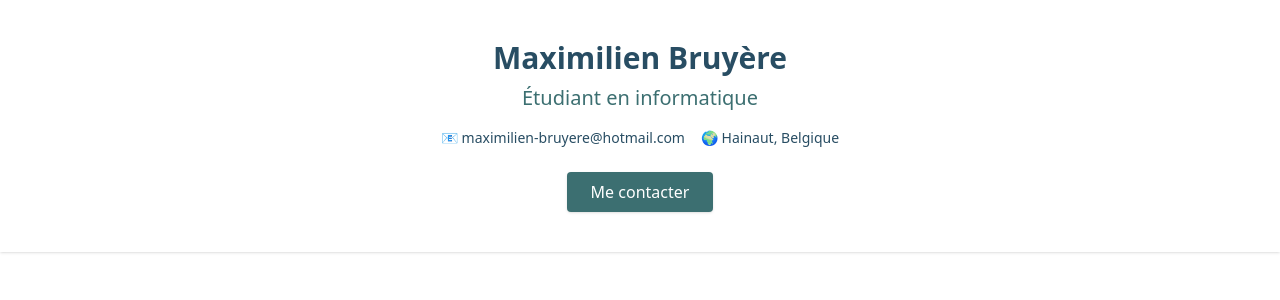
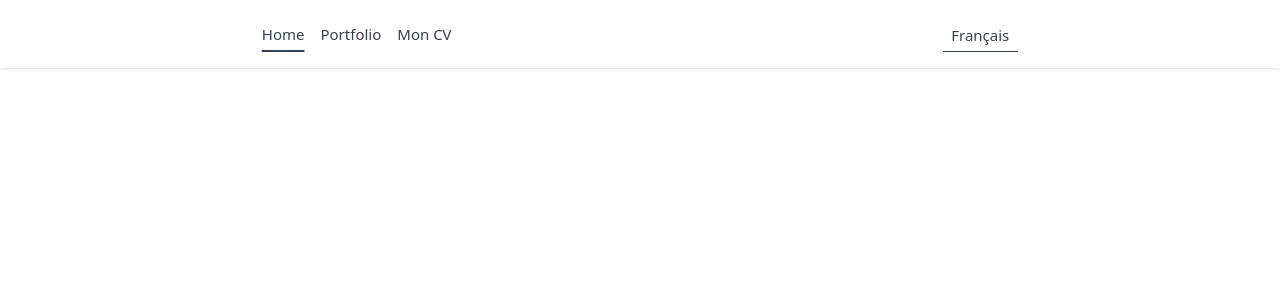
Before and after one commit to maximilien-bruyere/curriculum-vitae, a React (Vite) app: page / in a window 1280 px wide. Shown: the top 300 px of the page. Built offline with nearby package versions, Linux system fonts and the light colour scheme.

Commit message:
feat: add header with navbar (not works correctly) and form to change language (works)

```diff
--- a/src/pages/header/Header.tsx
+++ b/src/pages/header/Header.tsx
@@ -1,19 +1,9 @@
-import { useTranslation } from "react-i18next";
-import Button from "./button/Button";
+import Nav from "./nav/Nav";
 
 const Header = () => {
-  const { t } = useTranslation();
   return (
-    <header className="bg-background text-text p-10 shadow mb-8">
-      <div className="max-w-3xl mx-auto text-center">
-        <h1 className="text-3xl font-bold mb-2">{t("name")}</h1>
-        <h2 className="text-accent text-xl mb-4">{t("student")}</h2>
-        <div className="flex flex-col sm:flex-row justify-center items-center gap-4 text-text text-sm">
-          <span>📧 {t("email")}</span>
-          <span>🌍 {t("place")}</span>
-        </div>
-        <Button>{t("contact")}</Button>
-      </div>
+    <header className="flex flex-col items-center justify-center w-full ">
+      <Nav />
     </header>
   );
 };
--- a/src/pages/header/button/Button.tsx
+++ /dev/null
@@ -1,27 +0,0 @@
-import type { ReactNode, MouseEventHandler } from "react";
-
-interface ButtonProps {
-  children: ReactNode;
-  onClick?: MouseEventHandler<HTMLButtonElement>;
-  type?: "button" | "submit" | "reset";
-  className?: string;
-}
-
-const Button = ({
-  children,
-  onClick,
-  type = "button",
-  className = "",
-}: ButtonProps) => {
-  return (
-    <button
-      type={type}
-      onClick={onClick}
-      className={`mt-6 bg-accent text-background px-6 py-2 rounded shadow hover:bg-danger transition hover:cursor-pointer ${className}`}
-    >
-      {children}
-    </button>
-  );
-};
-
-export default Button;
--- /dev/null
+++ b/src/pages/header/nav/Nav.tsx
@@ -0,0 +1,77 @@
+import { useState } from "react";
+import { useTranslation } from "react-i18next";
+
+const Nav = () => {
+  const { t, i18n } = useTranslation();
+  const [active, setActive] = useState("home");
+  const [lang, setLang] = useState(i18n.language.toUpperCase().slice(0,2) || "FR");
+
+  const handleLangChange = (e: React.ChangeEvent<HTMLSelectElement>) => {
+    const newLang = e.target.value;
+    setLang(newLang);
+    i18n.changeLanguage(newLang.toLowerCase());
+    e.target.blur();
+  };
+
+  return (
+    <nav className="fixed top-0 right-0 z-20 p-4 w-full flex justify-around items-center bg-white shadow-sm">
+      <ul className="flex space-x-4">
+        <li>
+          <a
+            href="#home"
+            onClick={() => setActive("home")}
+            className={`text-[15px] transition-all duration-200 text-gray-700 underline-offset-10 active:text-rust ${
+              active === "home"
+                ? "underline decoration-rust decoration-2 text-rust"
+                : ""
+            }`}
+          >
+            {t("home")}
+          </a>
+        </li>
+        <li>
+          <a
+            href="#portfolio"
+            onClick={() => setActive("portfolio")}
+            className={`text-[15px] transition-all duration-200 text-gray-700 underline-offset-10 active:text-rust ${
+              active === "portfolio"
+                ? "underline decoration-rust decoration-2 text-rust"
+                : ""
+            }`}
+          >
+            {t("portfolio")}
+          </a>
+        </li>
+         <li>
+          <a
+            href="#cv"
+            onClick={() => setActive("cv")}
+            className={`text-[15px] transition-all duration-200 text-gray-700 underline-offset-10 active:text-rust ${
+              active === "cv"
+                ? "underline decoration-rust decoration-2 text-rust"
+                : ""
+            }`}
+          >
+            {t("cv")}
+          </a>
+        </li>
+      </ul>
+      <form className="">
+        <label htmlFor="under line_select" className="sr-only">
+          Underline select
+        </label>
+        <select
+          id="underline_select"
+          value={lang}
+          onChange={handleLangChange}
+          className="hover:cursor-pointer text-[15px] block pt-2 pb-1 px-2 w-full text-gray-700 bg-transparent border-0 border-b-1 border-rust appearance-none focus:outline-none focus:ring-0 focus:border-gray-200 peer"
+        >
+          <option value="FR">{t("french")}</option>
+          <option value="EN">{t("english")}</option>
+        </select>
+      </form>
+    </nav>
+  );
+};
+
+export default Nav;
```
